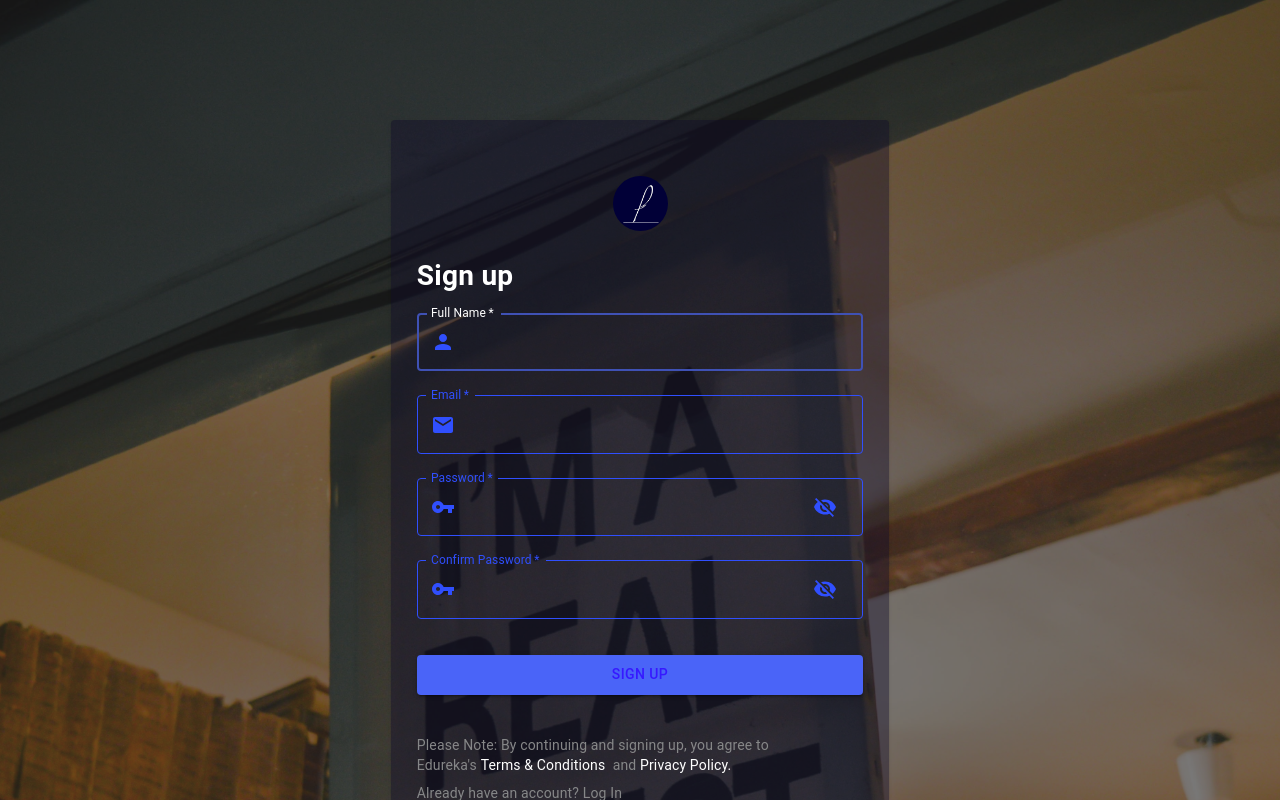
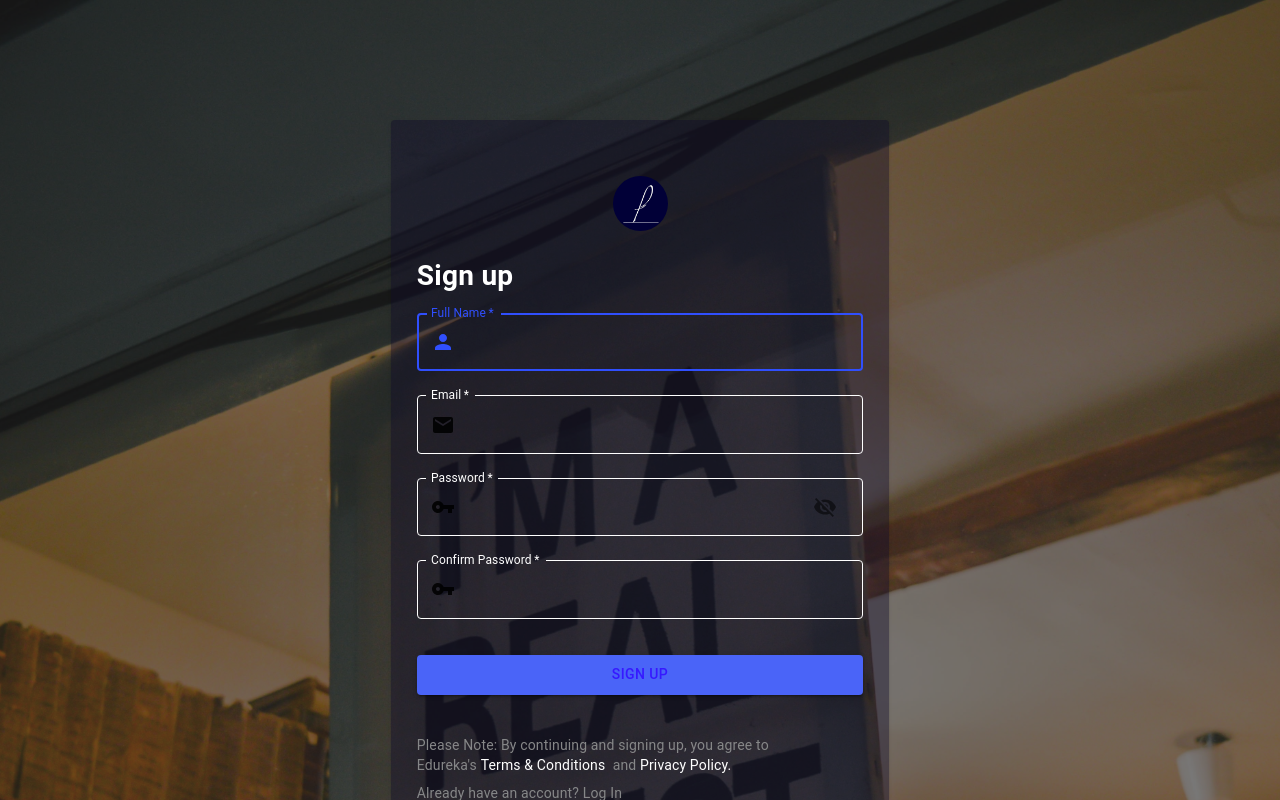
Before and after one commit to developer-martinhwang/proudtales-com-2021-rcc-frontend, a React (Create React App) app: page /authentication/signup in a window 1280 px wide. Shown: the top 800 px of the page. Built offline with nearby package versions, Linux system fonts and the light colour scheme.

Commit message:
updated styles, modified util     - MyTextField.js: if InputAdornment foucsed change styles     - util.js: modified checkPassword() and added checkEmail()     - Signup.js: added passwordErrors which are returned from checkPassword()

```diff
--- a/src/components/layouts/authentication/Login.js
+++ b/src/components/layouts/authentication/Login.js
@@ -66,9 +66,6 @@ const useStyles = makeStyles({
     fontSize:"2em",
     fontWeight: "bolder"
   },
-  logo: {
-    color: "#304ffe",
-  },
   loginbutton: {
     margin: "3.5vh 0 2vh 0",
     backgroundColor: "#4a64f8",
@@ -114,10 +111,9 @@ function Login() {
   const {pathname} = useLocation();
   useEffect(() => {
     window.scrollTo(0, 0);
-    setShowPassword()
   },[pathname])
-  const showHidePasswordIcon = (showPassword?<Visibility className={classes.logo}/>:
-    <VisibilityOff className={classes.logo}/>)
+  const showHidePasswordIcon = (showPassword?<Visibility/>:
+    <VisibilityOff/>)
   return (
     <Box className={classes.root}>
       <Box className={classes.head}>
@@ -137,12 +133,13 @@ function Login() {
             fullWidth={true}
             id="email"
             label="Email"
+            type="email"
             name="email"
             autoComplete="email"
             InputProps={{
               startAdornment: (
                 <InputAdornment position="start">
-                  <Email className={classes.logo}/>
+                  <Email/>
                 </InputAdornment>
               ),
             }}
@@ -159,7 +156,7 @@ function Login() {
             InputProps={{
               startAdornment: (
                 <InputAdornment position="start">
-                  <VpnKey className={classes.logo}/>
+                  <VpnKey/>
                 </InputAdornment>
               ),
               endAdornment:(
--- a/src/components/layouts/authentication/Signup.js
+++ b/src/components/layouts/authentication/Signup.js
@@ -33,6 +33,8 @@ import {Email,
 import MyTextField from "../../mytags/MyTextField";
 // icons
 import proudtaleLogo from "../../../assets/icons/proudtalelogo.png";
+// util
+import {checkPassword} from "../../../util/util";
 const useStyles = makeStyles({
   root: {
     margin: "0",
@@ -53,9 +55,6 @@ const useStyles = makeStyles({
   signuptext: {
     fontSize:"2em",
     fontWeight: "bolder"
-  },
-  logo: {
-    color: "#304ffe",
   },
   signupbutton: {
     margin: "3.5vh 0 2vh 0",
@@ -90,6 +89,14 @@ const useStyles = makeStyles({
 function Signup() {
   const classes = useStyles();
   const [showPassword, setShowPassword] = useState(false);
+  const [user, setUser] = useState({
+    name: "",
+    email: "",
+    password: "",
+    confirmPassword: ""
+  })
+  let passwordErrors = null;
+  // display password or not
   const showHidePassword = () => {
     setShowPassword(!showPassword);
   }
@@ -97,10 +104,34 @@ function Signup() {
   const {pathname} = useLocation();
   useEffect(() => {
     window.scrollTo(0, 0);
-    setShowPassword()
   },[pathname])
-  const showHidePasswordIcon = (showPassword?<Visibility className={classes.logo}/>:
-    <VisibilityOff className={classes.logo}/>)
+  const handleChange = (e) => {
+    const {id, value} = e.target;
+    setUser(prevState => ({
+      ...prevState,
+      [id]: value
+    }));
+    console.log(id);
+  }
+  const handleSubmit = (e) => {
+    e.preventDefault();
+    const check = checkPassword(user.password, user.confirmPassword);
+    // console.log(check);
+    passwordErrors = check;
+    if(check.length === 0){
+      const newUser = {
+        name: user.name,
+        email: user.email,
+        password: user.password,
+        confrimPassword: user.confirmPassword
+      }
+      console.log(newUser);
+    }else {
+      console.log(passwordErrors);
+    }
+  }
+  const showHidePasswordIcon = (showPassword?<Visibility/>:
+    <VisibilityOff/>)
   return (
     <Box className={classes.root}>
       <Box className={classes.head}>
@@ -112,7 +143,7 @@ function Signup() {
         </Typography>
       </Box>
       <Box>
-        <form className={classes.form}>
+        <form className={classes.form} onSubmit={handleSubmit}>
         <MyTextField
           variant="outlined"
           margin="normal"
@@ -120,15 +151,18 @@ function Signup() {
           fullWidth={true}
           id="name"
           label="Full Name"
+          type="text"
           name="name"
+          value={user.name}
           InputProps={{
             startAdornment: (
               <InputAdornment position="start">
-                <Person className={classes.logo}/>
+                <Person/>
               </InputAdornment>
             ),
           }}
-          autoFocus={true}/>
+          autoFocus={true}
+          onChange={handleChange}/>
         <MyTextField
           variant="outlined"
           margin="normal"
@@ -136,15 +170,18 @@ function Signup() {
           fullWidth={true}
           id="email"
           label="Email"
+          type="email"
           name="email"
+          value={user.email}
           autoComplete="email"
           InputProps={{
             startAdornment: (
               <InputAdornment position="start">
-                <Email className={classes.logo}/>
+                <Email/>
               </InputAdornment>
             ),
-          }}/>
+          }}
+          onChange={handleChange}/>
         <MyTextField
           variant="outlined"
           margin="normal"
@@ -152,25 +189,29 @@ function Signup() {
           fullWidth={true}
           name="password"
           label="Password"
+          value={user.password}
           type={showPassword?"text":"password"}
           id="password"
           InputProps={{
             startAdornment: (
               <InputAdornment position="start">
-                <VpnKey className={classes.logo}/>
+                <VpnKey />
               </InputAdornment>
             ),
             endAdornment:(
-              <InputAdornment position="end">
+              <InputAdornment
+                position="end">
                 <IconButton
                   aria-label="toogle password visibility"
+                  id="showHidePassword"
                   onClick={showHidePassword}>
                   {showHidePasswordIcon}
                 </IconButton>
               </InputAdornment>
             )
           }}
-          autoComplete="current-password"/>
+          autoComplete="current-password"
+          onChange={handleChange}/>
         <MyTextField
           variant="outlined"
           margin="normal"
@@ -178,25 +219,17 @@ function Signup() {
           fullWidth={true}
           name="confirmPassword"
           label="Confirm Password"
+          value={user.confirmPassword}
           type={showPassword?"text":"password"}
           id="confirmPassword"
           InputProps={{
             startAdornment: (
               <InputAdornment position="start">
-                <VpnKey className={classes.logo}/>
+                <VpnKey/>
               </InputAdornment>
-            ),
-            endAdornment:(
-              <InputAdornment position="end">
-                <IconButton
-                  aria-label="toogle password visibility"
-                  onClick={showHidePassword}>
-                  {showHidePasswordIcon}
-                </IconButton>
-              </InputAdornment>
-            )
-          }}
-          autoComplete="confirm-password"/>
+          )}}
+          autoComplete="confirm-password"
+          onChange={handleChange}/>
         <Button
           type="submit"
           fullWidth
--- a/src/components/mytags/MyTextField.js
+++ b/src/components/mytags/MyTextField.js
@@ -7,6 +7,8 @@
  * Revision History:
  * - Feb 7, 2021, developer Martin Hwang < developer.martinhwang@gmail.com >
  *   : created and updated MyTextField components
+ * - Feb 15, 2021, developer Martin Hwang < developer.martinhwang@gmail.com >
+ *   : updated style(if InputAdornment focused change styles)
  */
 import React from "react";
 // material-ui core
@@ -18,21 +20,24 @@ import {withStyles} from "@material-ui/styles";
 const styles = {
     root: {
         '& label':{
-          color: "#304ffe",
+          color: "#fff",
         },
         '& label.Mui-focused': {
-          color: "#fff",
+          color: "#304ffe",
         },
         '& .MuiOutlinedInput-root': {
           '& fieldset': {
+            borderColor: "#fff",
+          },
+          '&.Mui-focused fieldset': {
             borderColor: "#304ffe",
-          },
-          '&:hover fieldset': {
-            borderColor: "#4a64f8",
           },
           '& input': {
             color: "#fff",
             marginTop: "0.3vh"
+          },
+          "&.Mui-focused .MuiInputAdornment-root .MuiSvgIcon-root": {
+            color: "#304ffe"
           }
         },
     },
@@ -52,7 +57,8 @@ function MyTextField(prop) {
                 autoComplete={prop.autoComplete}
                 InputProps={prop.InputProps}
                 autoFocus={prop.autoFocus}
-                type={prop.type}>
+                type={prop.type}
+                onChange={prop.onChange}>
             </TextField>
         </Box>
     )
--- a/src/util/util.js
+++ b/src/util/util.js
@@ -31,3 +31,20 @@ export const getLastWordOfUrl= (str, separator, limit) => {
 export const randomPicture = (arr) => {
     return Math.floor(Math.random() * arr.length);
 }
+// check password
+export const checkPassword = (password, confirmPassword) => {
+    let passwordError = [];
+    const passwordLength = password.length < 8 ;
+    if(passwordLength) {
+        passwordError.push("Password should be more than 8");
+    }
+    if(password !== confirmPassword){
+        passwordError.push("Password do not match with confirmPassword");
+    }
+    return passwordError;
+}
+// check email
+export const emailCheck = () => {
+    let emailError = ""
+    return emailError;
+}
```
Also changed, not shown: src/components/layouts/authentication/ForgotPassword.js (+22 -1 lines), 1 other file (tests, documents, lock files or other folders).
